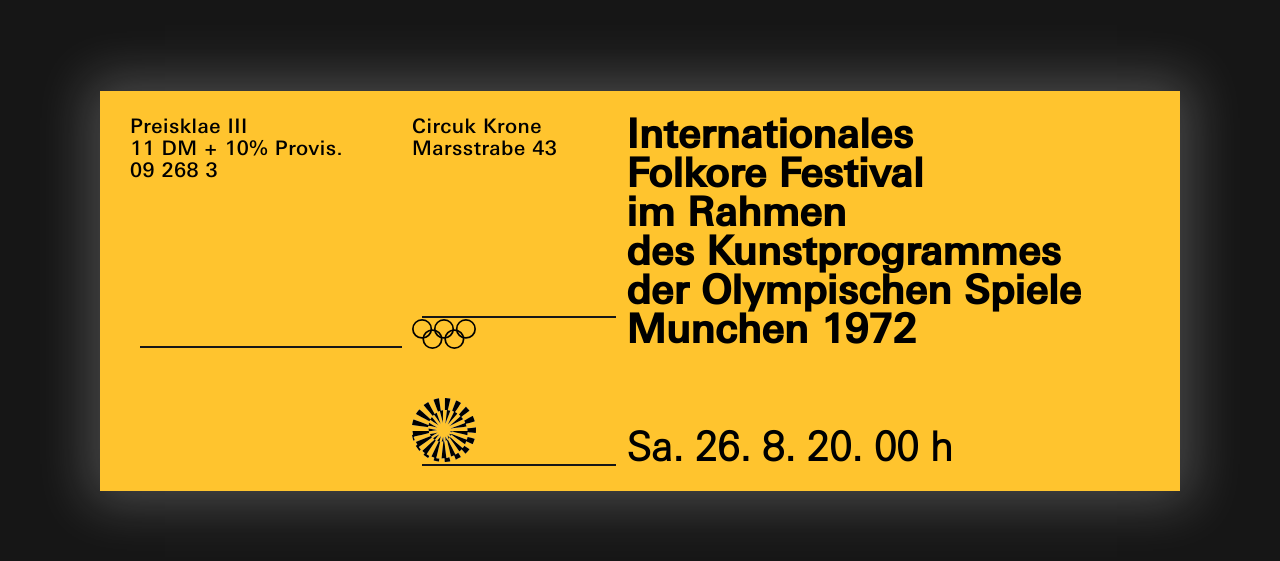
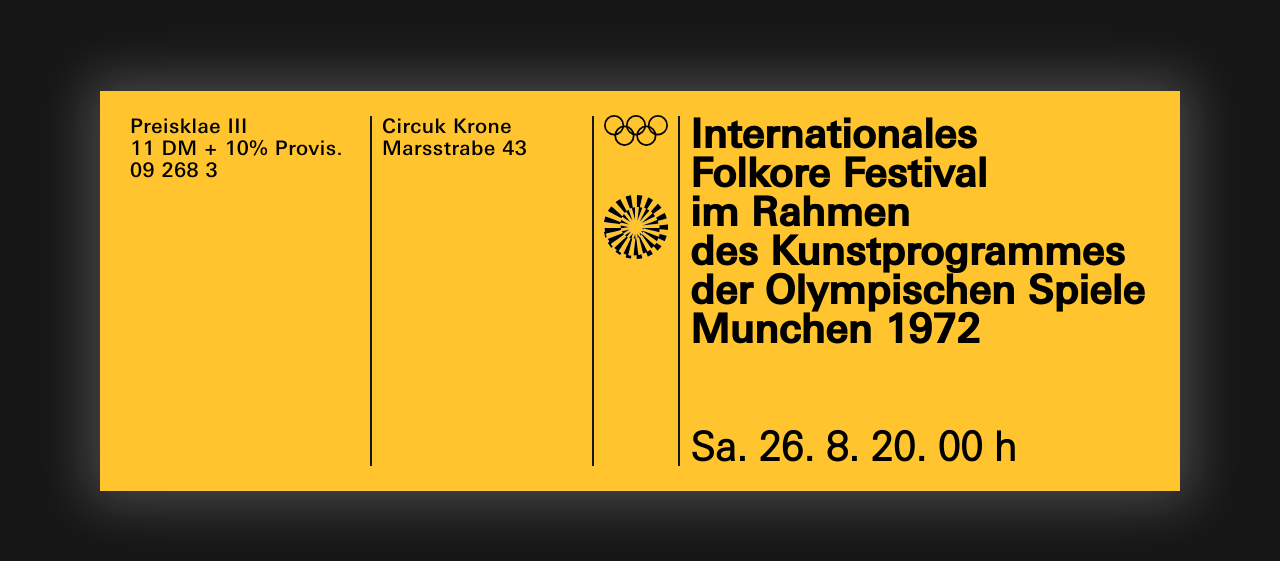
Before and after one commit to plumplum01/munich72collected, a plain HTML site: page ticket/index.html in a window 1280 px wide. Shown: the part 909-1470 px from the top of the page. Drawn offline with Linux system fonts and the light colour scheme.

Commit message:
column direction align

```diff
--- a/style.css
+++ b/style.css
@@ -101,6 +101,11 @@
     width: fit-content;
 }
 
+@media (min-width: 1000px) {
+    #container-wrap {
+        flex-flow: row nowrap;
+    }
+}
 @media (max-width: 1000px) {
     #container-wrap {
         flex-direction: column; /* 화면이 작아질 때 column으로 변경 */
```
